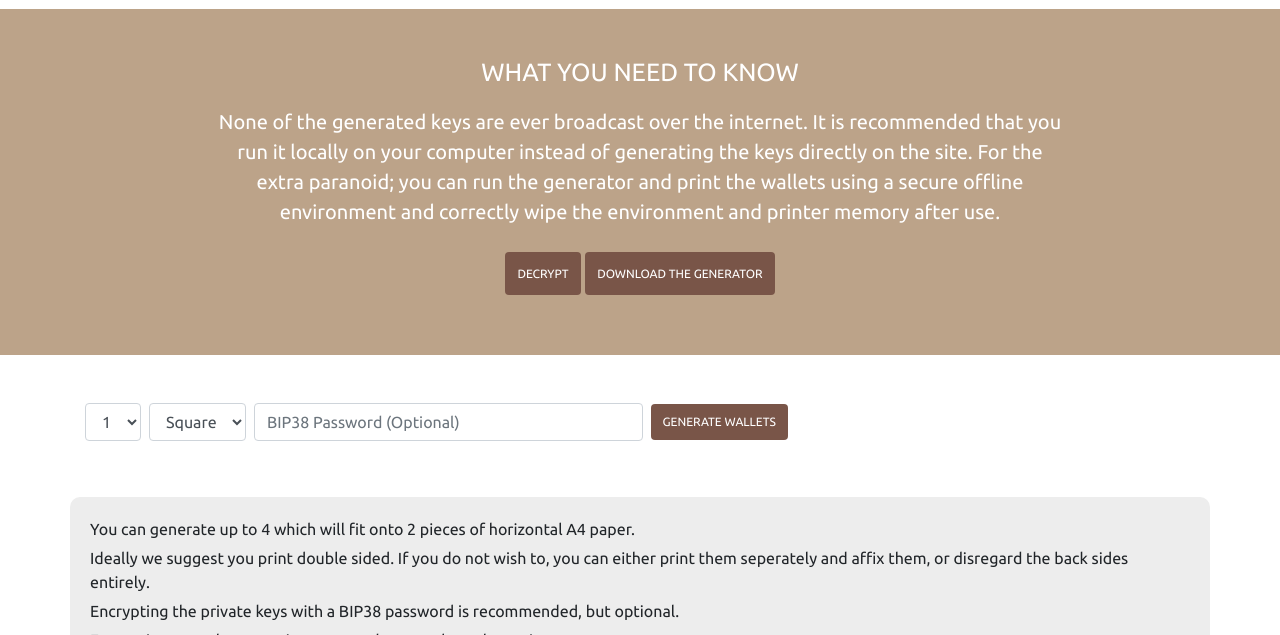
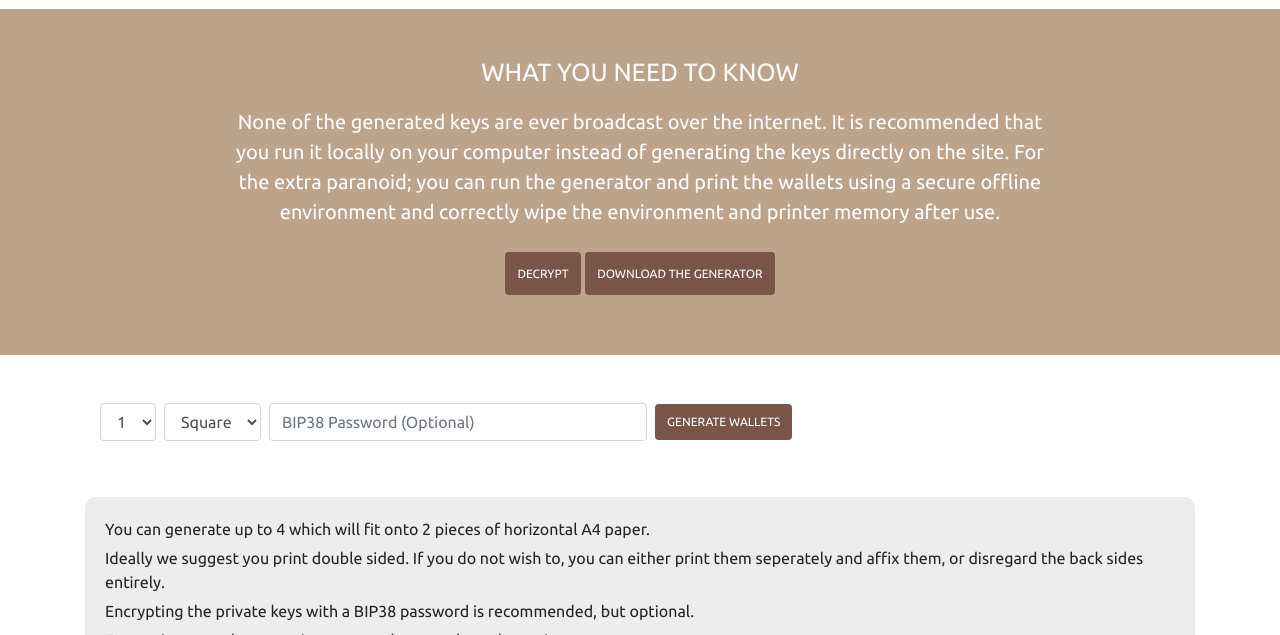
Before and after one commit to Limitless-VIP/galilel-paper-wallet, an Electron app: page index.html in a window 1280 px wide. Shown: the part 165-800 px from the top of the page. Drawn offline with nearby package versions, Linux system fonts and the light colour scheme.

Commit message:
Desktop overflow-x fix

```diff
--- a/css/main.css
+++ b/css/main.css
@@ -33,6 +33,11 @@ a:hover {
 
 p{
   margin-bottom: 5px;
+}
+
+.row{
+  margin-left:0!important;
+  margin-right:0!important;
 }
 
 .container-fluid {
```
Also changed, not shown: 1 other file.
